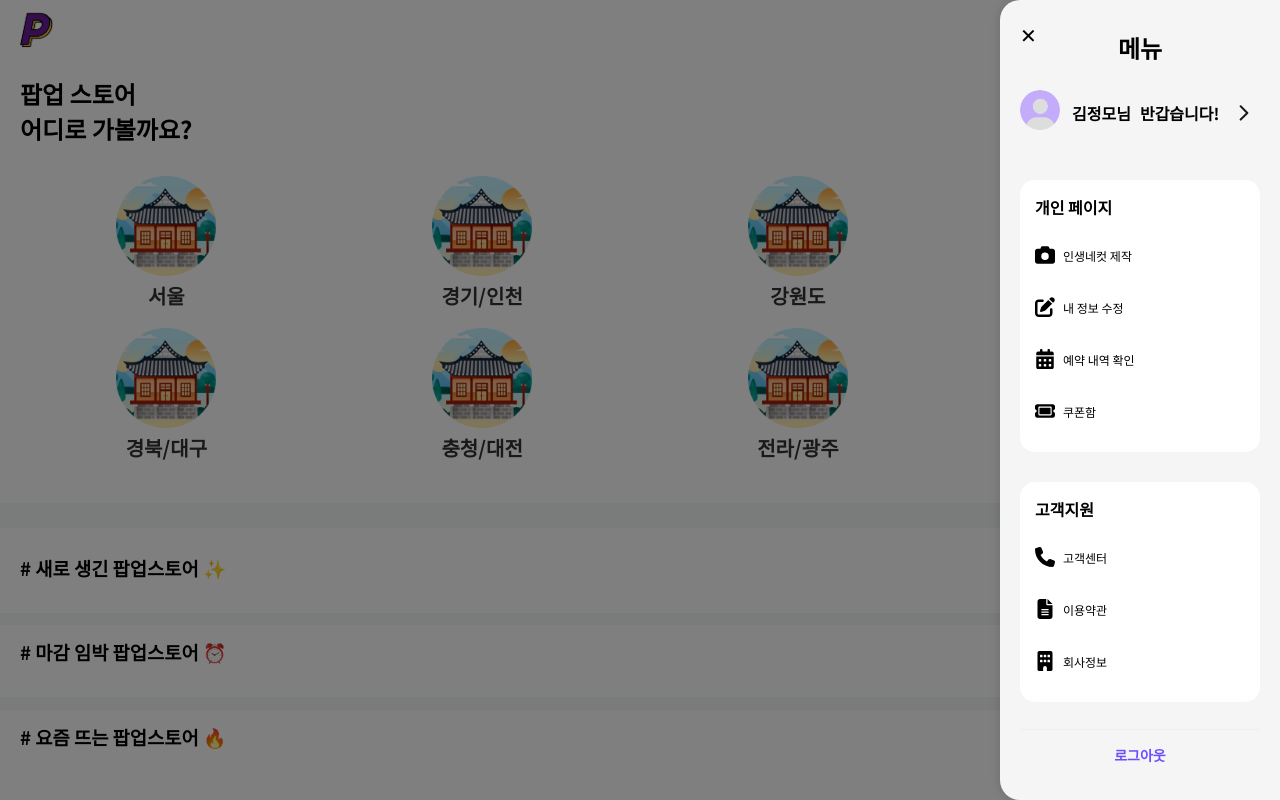
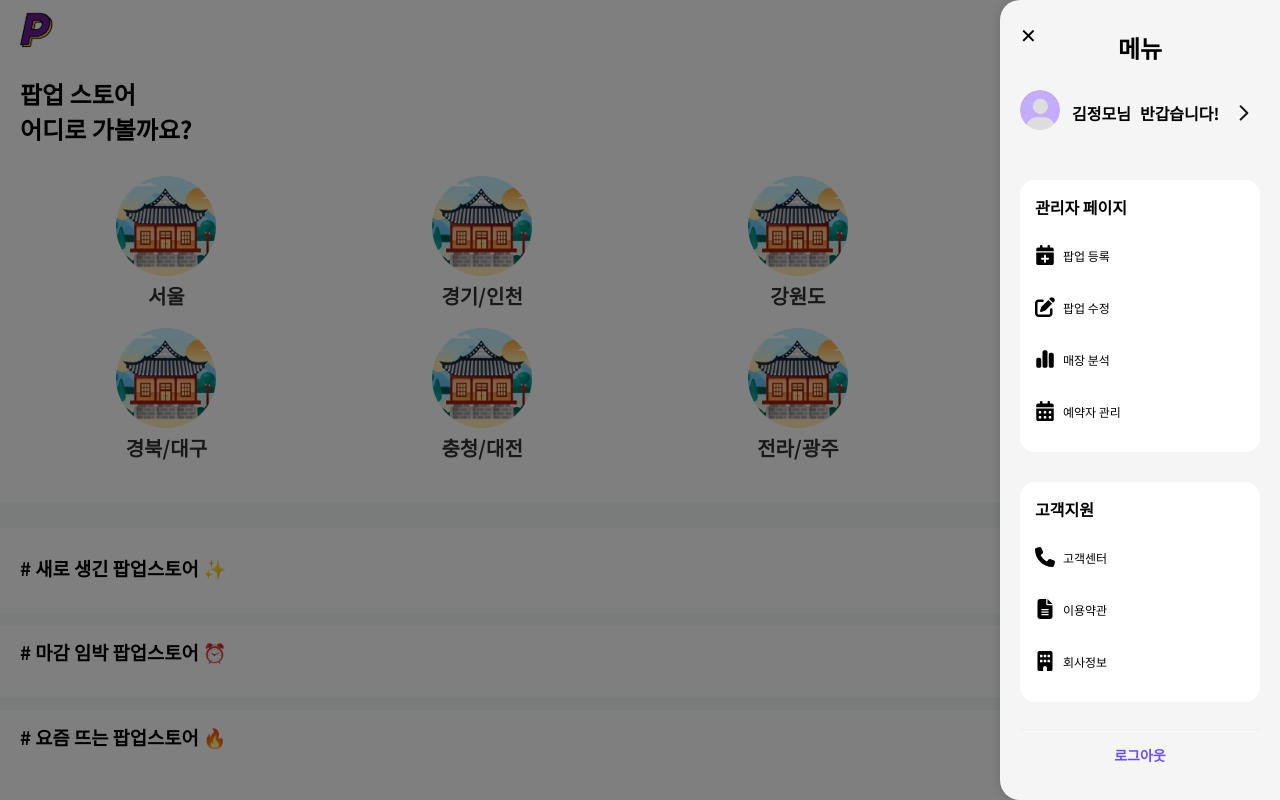
Before and after one commit to SSAFY-D105-Pop4U/Pop4U, a React (Vite) app in the folder frontend/: page / in a window 1280 px wide. Both pictures are taken after a click on the picture 1252 px from the left and 32 px from the top of the page. Built offline with nearby package versions, Linux system fonts and the light colour scheme.

Commit message:
Fix : 사이드바 디자인 수정

```diff
--- a/frontend/src/components/Sidebar.jsx
+++ b/frontend/src/components/Sidebar.jsx
@@ -15,7 +15,7 @@ import next from "../assets/icons/next.svg";
 
 const Sidebar = ({ isOpen, onClose }) => {
   const [isLoggedIn, setIsLoggedIn] = useState(true);
-  const [isAdmin, setIsAdmin] = useState(false);
+  const [isAdmin, setIsAdmin] = useState(true);
   const [isClosing, setIsClosing] = useState(false);
   const userName = "김정모";
 
```
